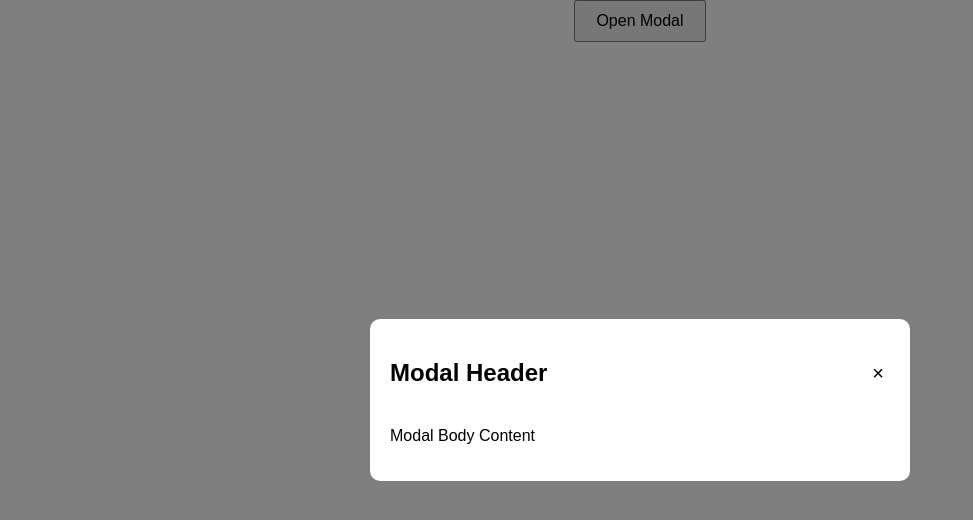
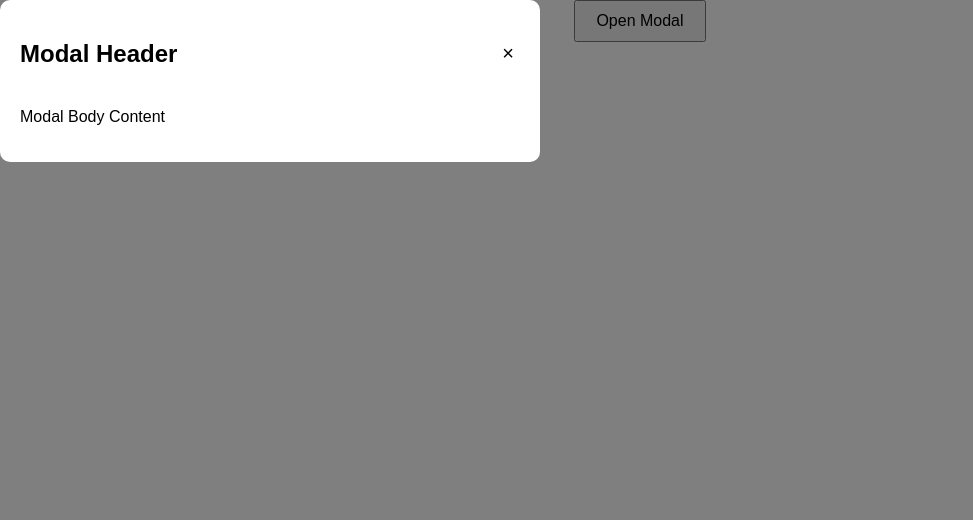
Before and after one commit to acciojob/css-modal-JahanaviChaturvedi, a website: page main.html in a window 1280 px wide. Both pictures are taken after a click on the button "Open Modal". Shown: the whole page, without its empty margins (0-973 px from the left). Drawn offline with Linux system fonts and the light colour scheme.

Commit message:
created a submission

```diff
--- a/main.html
+++ b/main.html
@@ -1,16 +1,14 @@
 <!DOCTYPE html>
-
-<html>
-
+<html lang="en">
 <head>
-	<link rel="stylesheet" href="styles.css">
+    <meta charset="UTF-8">
+    <meta name="viewport" content="width=device-width, initial-scale=1.0">
+    <title>Modal Example</title>
+    <link rel="stylesheet" href="styles.css">
 </head>
-
 <body>
-	<!-- the entire body must be written by student -->
-	<body>
     <button id="openModal">Open Modal</button>
-    <div class="modal" id="modal">
+    <div class="modal" id="modal" style="display: none;">
         <div class="modal-content">
             <div class="modal-header">
                 <h2>Modal Header</h2>
@@ -22,9 +20,6 @@
         </div>
     </div>
 
-    <script type="text/javascript" src="./script.js">
-</script>
-
+    <script src="script.js"></script>
 </body>
-
 </html>
--- a/script.js
+++ b/script.js
@@ -4,13 +4,12 @@ const openModal = document.getElementById('openModal');
 const closeModal = document.getElementById('closeModal');
 
 openModal.addEventListener('click', () => {
-    modal.style.display = 'flex';
+    modal.style.display = 'block';
 });
 
 closeModal.addEventListener('click', () => {
     modal.style.display = 'none';
 });
-
 window.addEventListener('click', (event) => {
     if (event.target === modal) {
         modal.style.display = 'none';
```
